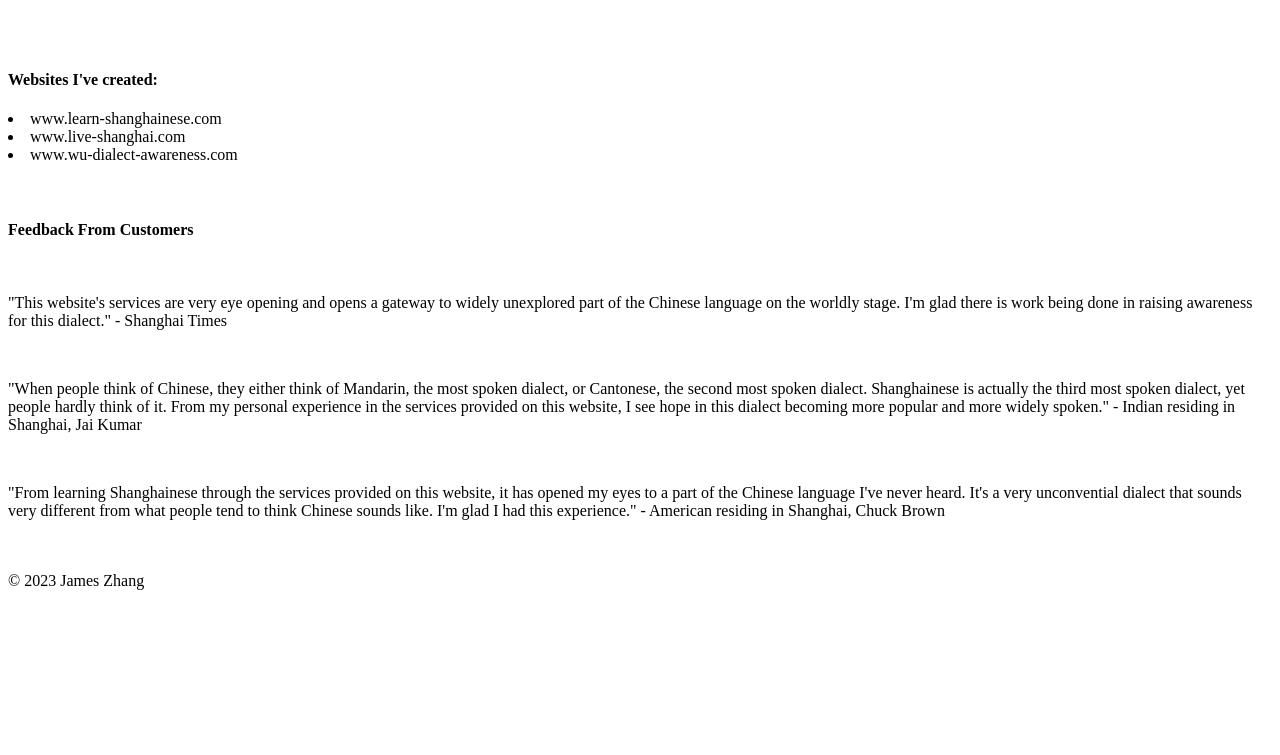
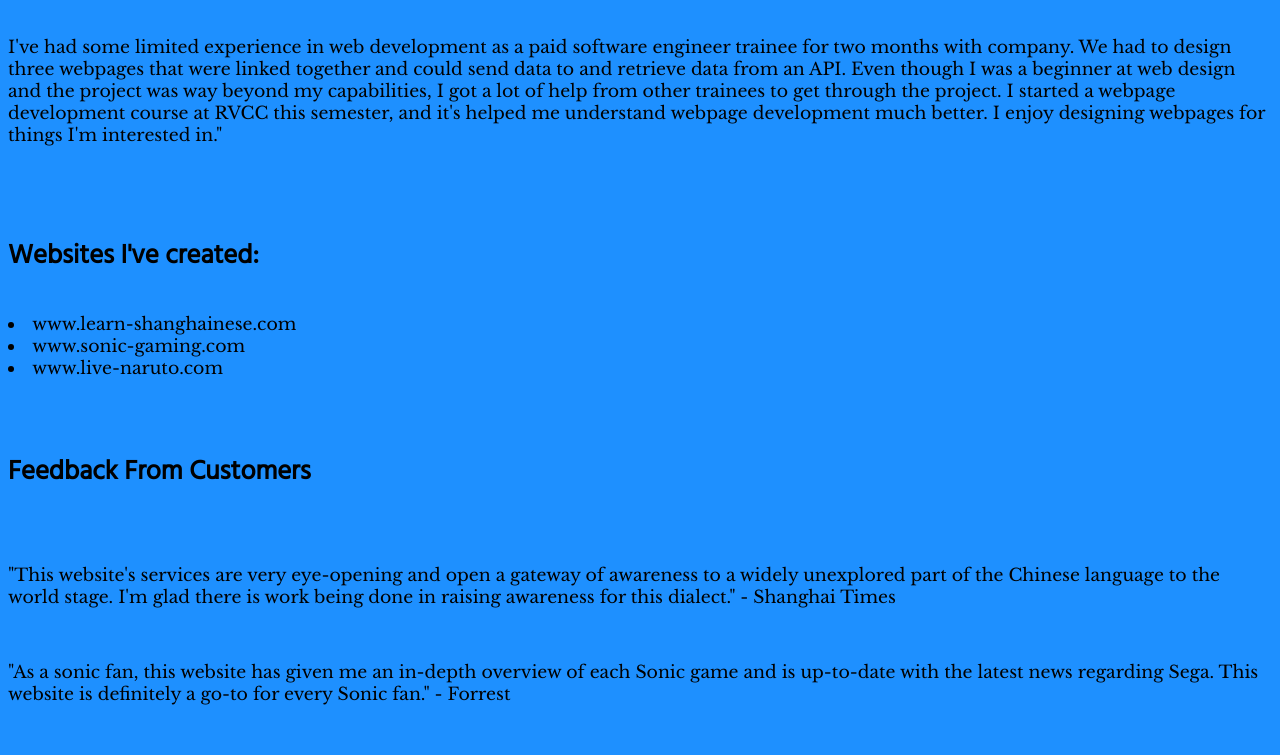
Before and after one commit to RVCC-IDMX/midterm-2023-jzhang35, a plain HTML site: page index.html in a window 1280 px wide. Shown: the part 267-1022 px from the top of the page. Before the commit the page ends 865 px from the top, so only its background shows below. Drawn offline with nearby package versions, Linux system fonts and the light colour scheme.

Commit message:
more changes

```diff
--- a/css/style.css
+++ b/css/style.css
@@ -0,0 +1,33 @@
+body {
+    background-color: #1E90FF;
+}
+
+h1 {
+    font-family:Hind;
+    text-align:center;
+    font-size:30pt;
+}
+
+h4 {
+    font-family:Hind;
+    font-size:20pt;
+}
+
+p, li, footer {
+    font-family:"Libre Baskerville";
+    font-size:13pt;
+}
+
+head, body, footer {
+    display:column;
+    flex-direction:center;
+    border:center;
+}
+
+#gallery {
+    text-align:center;
+}
+
+img {
+    width:500px;
+}
--- a/index.html
+++ b/index.html
@@ -4,14 +4,22 @@
   <meta charset="UTF-8">
   <meta http-equiv="X-UA-Compatible" content="IE=edge">
   <meta name="viewport" content="width=device-width, initial-scale=1.0">
-  <title>Learning Shanghainese</title>
+  <title>Web Development Service</title>
+
+    <link rel="preconnect" href="https://fonts.googleapis.com">
+    <link rel="preconnect" href="https://fonts.gstatic.com" crossorigin>
+    <link href="https://fonts.googleapis.com/css2?family=Hind&display=swap" rel="stylesheet">
+
+    <link rel="preconnect" href="https://fonts.googleapis.com">
+    <link rel="preconnect" href="https://fonts.gstatic.com" crossorigin>
+    <link href="https://fonts.googleapis.com/css2?family=Libre+Baskerville&display=swap" rel="stylesheet">
 
   <link href="css/style.css" rel="stylesheet">
 </head>
 <body>
   <header>
 
-    <h1>Teaching Shanghainese</h1>
+    <h1>Web Development Service</h1>
 
     <br>
     <br>
@@ -24,7 +32,8 @@
       company. We had to design three webpages that were linked together and could send data to and retrieve data
       from an API. Even though I was a beginner at web design and the project was way beyond my capabilities, I got
       a lot of help from other trainees to get through the project. I started a webpage development course at RVCC
-      this semester, and it's helped me understand webpage development much better.</p>
+      this semester, and it's helped me understand webpage development much better. I enjoy designing webpages
+      for things I'm interested in."</p>
 
   </header>
 
@@ -41,8 +50,8 @@
 
     <u1>
       <li>www.learn-shanghainese.com</li>
-      <li>www.live-shanghai.com</li>
-      <li>www.wu-dialect-awareness.com</li>
+      <li>www.sonic-gaming.com</li>
+      <li>www.live-naruto.com</li>
     </ul>
 
   </section>
@@ -59,26 +68,24 @@
     <br>
 
     <p>
-      "This website's services are very eye opening and opens a gateway to widely unexplored part of the Chinese
-      language on the worldly stage. I'm glad there is work being done in raising awareness for this dialect."
+      "This website's services are very eye-opening and open a gateway of awareness to a widely unexplored part of the Chinese
+      language to the world stage. I'm glad there is work being done in raising awareness for this dialect."
       - Shanghai Times
     </p>
 
     <br>
 
     <p>
-      "When people think of Chinese, they either think of Mandarin, the most spoken dialect, or Cantonese, the
-      second most spoken dialect. Shanghainese is actually the third most spoken dialect, yet people hardly think of
-      it. From my personal experience in the services provided on this website, I see hope in this dialect
-      becoming more popular and more widely spoken." - Indian residing in Shanghai, Jai Kumar
+      "As a sonic fan, this website has given me an in-depth overview of each Sonic game and is up-to-date with
+      the latest news regarding Sega. This website is definitely a go-to for every Sonic fan." - Forrest
     </p>
 
     <br>
 
     <p>
-      "From learning Shanghainese through the services provided on this website, it has opened my eyes to a part of
-      the Chinese language I've never heard. It's a very unconvential dialect that sounds very different from what
-      people tend to think Chinese sounds like. I'm glad I had this experience." - American residing in Shanghai, Chuck Brown
+      "I've been into Naruto my whole life and this website has so much information for both the anime, manga, and games.
+      I play a lot of Naruto console games and this website has all the information for each one. The website is very
+      well organized and easy to navigate. I would highly recommend this website to all Naruto fans." - Rohan
     </p>
 
   </section>
@@ -86,9 +93,35 @@
   <br>
   <br>
 
-    <footer>
+  <section id = "gallery">
+    <h2>Photo Gallery of the Topics of my Websites</h2>
+    <hr>
+    <figure>
+        <img src = "img/shanghai.jpg" alt = "shanghai">
+        <figcaption>Shanghai</figcaption>
+    </figure>
+
+    <hr>
+    <figure>
+        <img src = "img/sonic.jpg" alt = "sonic">
+        <figcaption>Sonic</figcaption>
+    </figure>
+
+    <hr>
+    <figure>
+        <img src = "img/naruto.webp" alt = "naruto">
+        <figcaption>Naruto</figcaption>
+    </figure>
+</section>
+
+  <br>
+  <br>
+
+  <footer>
+
         &copy; 2023 James Zhang
-    </footer>
+
+  </footer>
   </main>
 
 </body>
```
Also changed, not shown: img/naruto.webp (added), img/shanghai.jpg (added), img/sonic.jpg (added).
